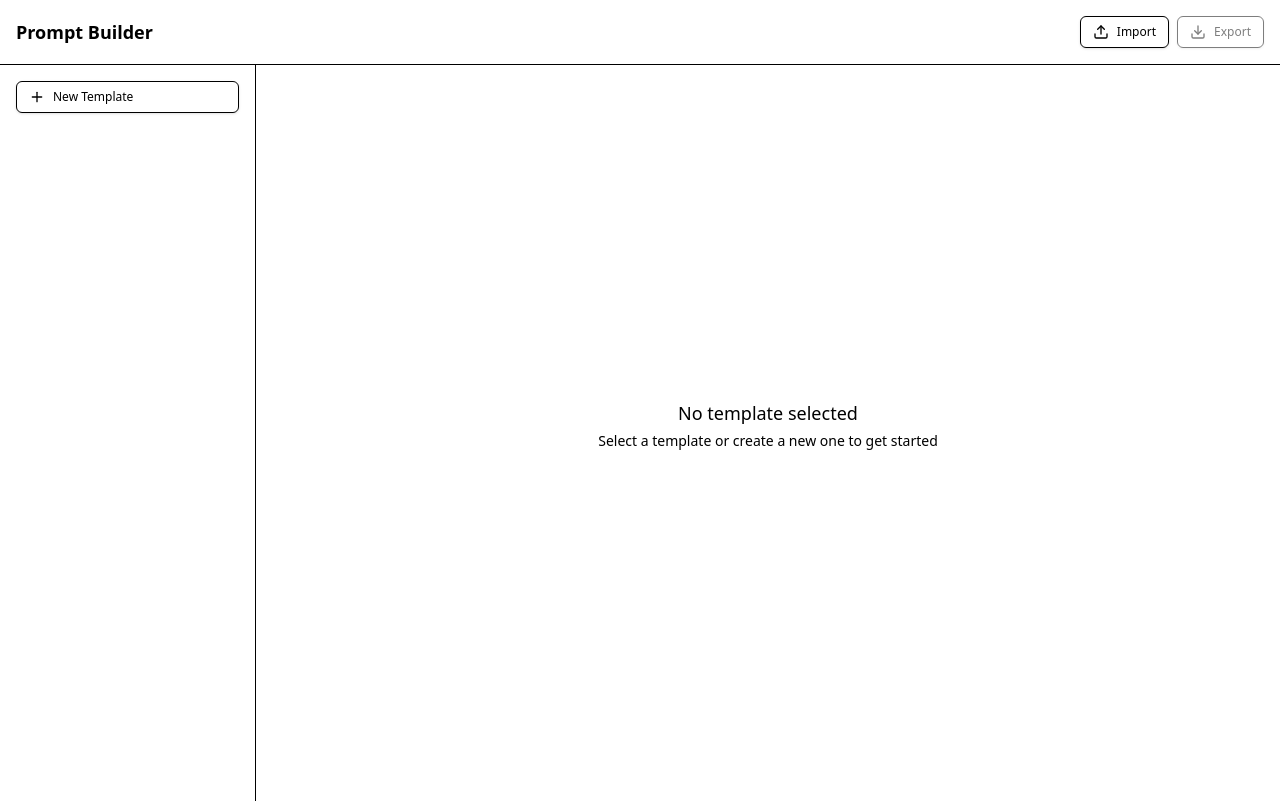
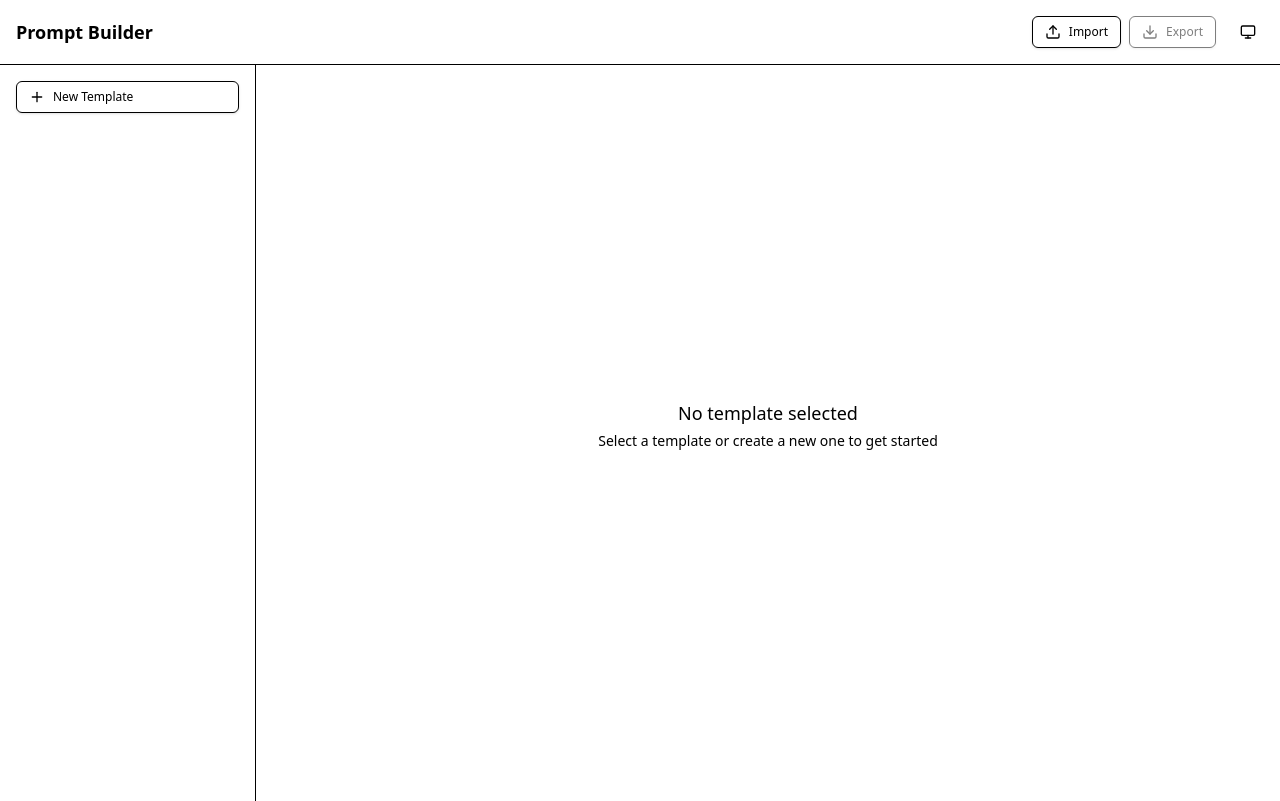
Before and after one commit to Clinteastman/content-builder, a React (Vite) app: page / in a window 1280 px wide. Built offline with nearby package versions, Linux system fonts and the light colour scheme.

Commit message:
Add theme toggle functionality and implement theme provider for dark/light mode support

```diff
--- a/src/App.tsx
+++ b/src/App.tsx
@@ -17,6 +17,7 @@ import { InputFieldBuilder } from './components/InputFieldBuilder'
 import { PreviewPane } from './components/PreviewPane'
 import { ImportExportControls } from './components/ImportExportControls'
 import { useTemplateInputs } from './hooks/useTemplateInputs'
+import { ThemeToggle } from './components/ui/theme-toggle'
 import useTemplateStore from './store/templateStore'
 
 export default function App() {
@@ -47,7 +48,10 @@ export default function App() {
         <div className="flex h-16 items-center px-4">
           <div className="flex items-center justify-between flex-1">
             <h2 className="text-lg font-semibold">Prompt Builder</h2>
-            <ImportExportControls />
+            <div className="flex items-center gap-4">
+              <ImportExportControls />
+              <ThemeToggle />
+            </div>
           </div>
         </div>
       </div>
--- a/src/components/TemplateEditor.tsx
+++ b/src/components/TemplateEditor.tsx
@@ -4,12 +4,15 @@ import { EditorView } from '@codemirror/view'
 import { HighlightStyle, syntaxHighlighting } from '@codemirror/language'
 import { tags as t } from '@lezer/highlight'
 import useTemplateStore from '../store/templateStore'
+import { useTheme } from './ui/theme-provider'
 import { Card, CardHeader, CardTitle, CardContent } from './ui/card'
 
-const placeholderHighlight = HighlightStyle.define([{
-  tag: [t.special(t.name)],
-  color: '#2563eb'
-}])
+const createHighlightStyle = (isDark: boolean) => HighlightStyle.define([{
+    tag: [t.special(t.name)],
+    color: isDark ? '#60a5fa' : '#2563eb', // blue-400 : blue-600
+  }])
+
+const darkTheme = EditorView.theme({ '&': { backgroundColor: 'rgb(15 23 42)' } }) // slate-900
 
 const placeholderExtension = EditorView.updateListener.of((update) => {
   const doc = update.state.doc.toString()
@@ -30,6 +33,7 @@ const placeholderExtension = EditorView.updateListener.of((update) => {
 
 export const TemplateEditor: React.FC = () => {
   const { activeTemplate, updateTemplate } = useTemplateStore()
+  const { theme } = useTheme()
 
   const handleChange = useCallback((value: string) => {
     if (activeTemplate) {
@@ -38,20 +42,21 @@ export const TemplateEditor: React.FC = () => {
   }, [activeTemplate, updateTemplate])
 
   const extensions = useMemo(() => [
-    syntaxHighlighting(placeholderHighlight),
+    syntaxHighlighting(createHighlightStyle(theme === 'dark')),
     placeholderExtension,
+    theme === 'dark' ? darkTheme : [],
     EditorView.theme({
       '&': {
         height: '400px'
       },
       '.cm-special': {
-        color: '#2563eb',
-        backgroundColor: 'rgb(239 246 255)',
+        color: theme === 'dark' ? '#60a5fa' : '#2563eb', // blue-400 : blue-600
+        backgroundColor: theme === 'dark' ? 'rgb(15 23 42)' : 'rgb(239 246 255)', // slate-900 : blue-50
         padding: '0 2px',
         borderRadius: '2px'
       }
     })
-  ], [])
+  ], [theme])
 
   if (!activeTemplate) {
     return (
--- /dev/null
+++ b/src/components/ui/theme-provider.tsx
@@ -0,0 +1,71 @@
+import { createContext, useContext, useEffect, useState } from "react"
+
+type Theme = "dark" | "light" | "system"
+
+type ThemeProviderProps = {
+  children: React.ReactNode
+  defaultTheme?: Theme
+  storageKey?: string
+}
+
+type ThemeProviderState = {
+  theme: Theme
+  setTheme: (theme: Theme) => void
+}
+
+const initialState: ThemeProviderState = {
+  theme: "system",
+  setTheme: () => null,
+}
+
+const ThemeProviderContext = createContext<ThemeProviderState>(initialState)
+
+export function ThemeProvider({
+  children,
+  defaultTheme = "system",
+  storageKey = "ui-theme",
+  ...props
+}: ThemeProviderProps) {
+  const [theme, setTheme] = useState<Theme>(
+    () => (localStorage.getItem(storageKey) as Theme) || defaultTheme
+  )
+
+  useEffect(() => {
+    const root = window.document.documentElement
+
+    root.classList.remove("light", "dark")
+
+    const systemTheme = window.matchMedia("(prefers-color-scheme: dark)").matches
+      ? "dark"
+      : "light"
+
+    const resolvedTheme = theme === "system" ? systemTheme : theme
+    if (resolvedTheme) {
+      root.classList.add(resolvedTheme)
+    }
+
+  }, [theme])
+
+  const value = {
+    theme,
+    setTheme: (theme: Theme) => {
+      localStorage.setItem(storageKey, theme)
+      setTheme(theme)
+    },
+  }
+
+  return (
+    <ThemeProviderContext.Provider {...props} value={value}>
+      {children}
+    </ThemeProviderContext.Provider>
+  )
+}
+
+export const useTheme = () => {
+  const context = useContext(ThemeProviderContext)
+
+  if (context === undefined)
+    throw new Error("useTheme must be used within a ThemeProvider")
+
+  return context
+}
--- /dev/null
+++ b/src/components/ui/theme-toggle.tsx
@@ -0,0 +1,42 @@
+import { Moon, Sun, Monitor } from "lucide-react"
+import { Button } from "./button"
+import { useTheme } from "./theme-provider"
+
+export function ThemeToggle() {
+  const { theme, setTheme } = useTheme()
+
+  return (
+    <Button
+      variant="ghost"
+      size="icon"
+      onClick={() => {
+        switch (theme) {
+          case "light":
+            setTheme("dark")
+            break
+          case "dark":
+            setTheme("system")
+            break
+          default:
+            setTheme("light")
+        }
+      }}
+      className="relative h-8 w-8"
+      title={
+        theme === "light" ? "Switch to dark mode" :
+        theme === "dark" ? "Switch to system" : "Switch to light mode"
+      }
+    >
+      <Sun className={`h-4 w-4 transition-all ${
+        theme === "light" ? "rotate-0 scale-100" : "rotate-90 scale-0"
+      }`} />
+      <Moon className={`absolute h-4 w-4 transition-all ${
+        theme === "dark" ? "rotate-0 scale-100" : "-rotate-90 scale-0"
+      }`} />
+      <Monitor className={`absolute h-4 w-4 transition-all ${
+        theme === "system" ? "rotate-0 scale-100" : "rotate-90 scale-0"
+      }`} />
+      <span className="sr-only">Toggle theme</span>
+    </Button>
+  )
+}
--- a/src/index.css
+++ b/src/index.css
@@ -1,4 +1,6 @@
 @import "tailwindcss";
+
+@custom-variant dark (&:where(.dark, .dark *));
 
 @theme {
   --background: 0 0% 100%;
--- a/src/main.tsx
+++ b/src/main.tsx
@@ -3,12 +3,15 @@ import ReactDOM from 'react-dom/client'
 import { DndProvider } from 'react-dnd'
 import { HTML5Backend } from 'react-dnd-html5-backend'
 import App from './App'
+import { ThemeProvider } from './components/ui/theme-provider'
 import './index.css'
 
 ReactDOM.createRoot(document.getElementById('root')!).render(
   <React.StrictMode>
-    <DndProvider backend={HTML5Backend}>
-      <App />
-    </DndProvider>
+    <ThemeProvider defaultTheme="system" storageKey="vite-ui-theme">
+      <DndProvider backend={HTML5Backend}>
+        <App />
+      </DndProvider>
+    </ThemeProvider>
   </React.StrictMode>
 )
```
